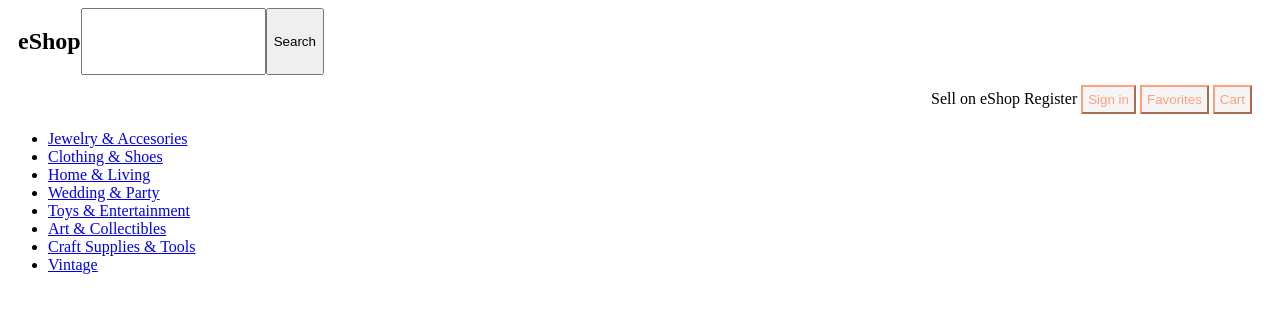
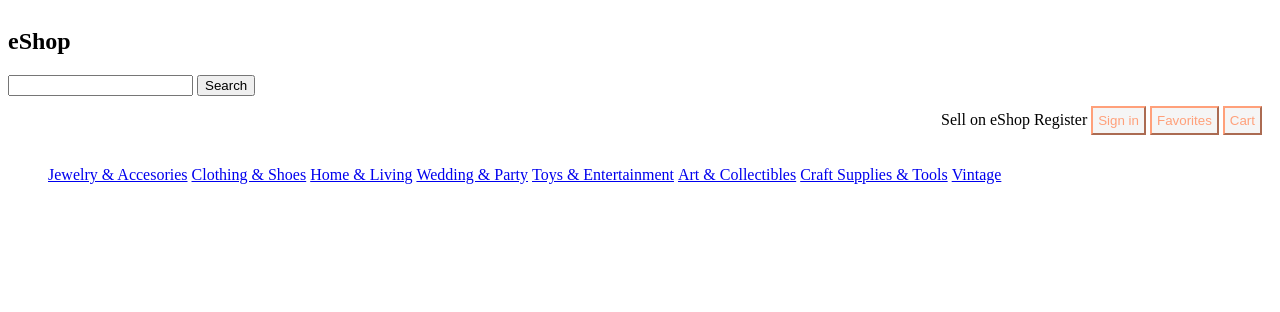
Before and after one commit to poxadax/eShop, a website: page index.html in a window 1280 px wide. Drawn offline with Linux system fonts and the light colour scheme.

Commit message:
Everything is a work in progress

```diff
--- a/css/styles.css
+++ b/css/styles.css
@@ -3,17 +3,24 @@
     --basicColor: lightsalmon;
 }
 
-.categories {
+.categories ul {
+    margin-top: 70px;
+    list-style: none;
+}
+
+.categories li {
+    list-style-type:none;
+    display:inline-block; }
+
+header {
+    display: inline-block;
     width: 100%;
-    display: flex;
-    float: left;
-
 }
 
 .navTop {
     float: right;
     text-align: right;
-    padding: 10px 10px 0 0;
+    margin-top: 10px;
     margin-right: 10px;
 
 }
@@ -36,8 +43,7 @@
     background-color: whitesmoke;
 }
 
-.search {
-    display: flex;
-    flex-direction: row;
+.search div {
+    float: left;
     margin-left: 10px;
 }
```
